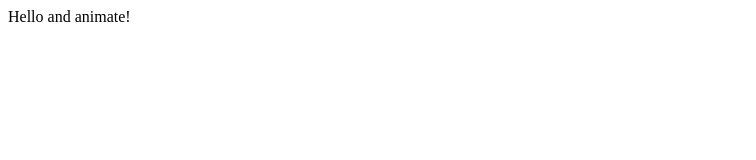
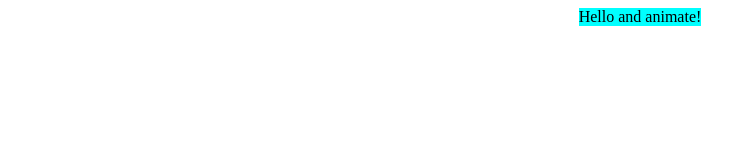
Before and after one commit to louisenorris/Project-Animate, a plain HTML site: page index.html in a window 1280 px wide. Shown: the whole page, without its empty margins (0-756 px from the left). Drawn offline with Linux system fonts and the light colour scheme.

Commit message:
connected css and javascript to index.html

```diff
--- a/animate.css
+++ b/animate.css
@@ -0,0 +1,16 @@
+body {
+    height: 100%;
+}
+
+.container {
+    display: flex;
+    justify-content: center;
+    align-items: center;
+    height: 100%;
+}
+
+#hello-div {
+    background-color: aqua;
+    color: black;
+
+}
--- a/index.html
+++ b/index.html
@@ -3,10 +3,13 @@
 <head>
     <meta charset="UTF-8">
     <meta name="viewport" content="width=device-width, initial-scale=1.0">
+    <link rel="stylesheet" href="animate.css">
     <title>ANIMATE</title>
 </head>
 <body>
-    <div>Hello and animate!</div>
-
+    <div class="container">
+        <div id="hello-div">Hello and animate!</div>
+    </div>
+    <script src="main.js"></script>
 </body>
 </html>
--- a/main.js
+++ b/main.js
@@ -0,0 +1,3 @@
+document.addEventListener("DOMContentLoaded", function() {
+
+})
```
